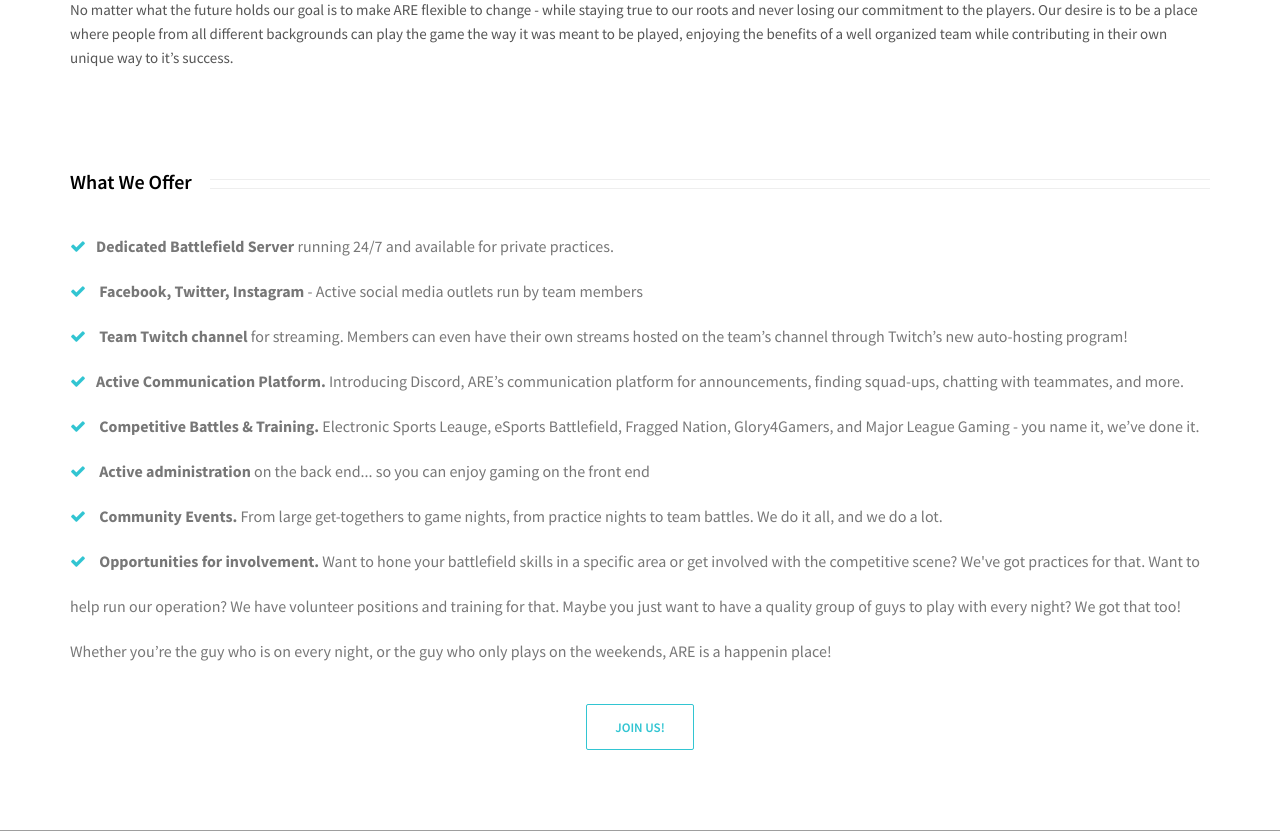
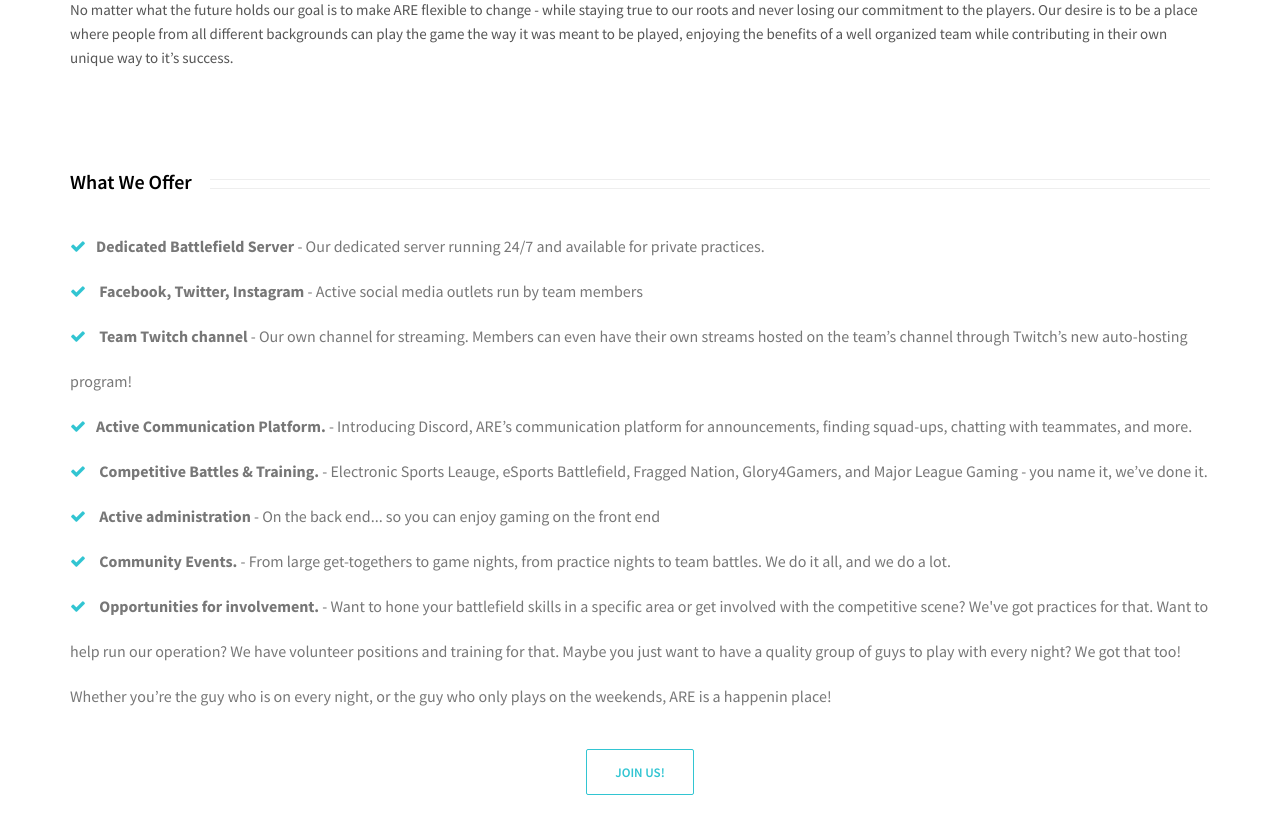
Before and after one commit to WeARE-Development/ARE-Website-V4, a PHP site: page /about.php in a window 1280 px wide. Shown: the part 809-1640 px from the top of the page. Run offline with PHP 8.4, Linux system fonts and the light colour scheme; grey boxes are pictures that could not be loaded.

Commit message:
Update about.php

```diff
--- a/about.php
+++ b/about.php
@@ -60,23 +60,23 @@
                 <div class="col-md-12 margin20">
                     <h3 class="heading">What We Offer</h3>
                     <ul class="list-unstyled highlight-list">
-                        <li><i class="fa fa-check"></i><span class="bold-text">Dedicated Battlefield Server</span> running 24/7 and available for private practices.</li>
+                        <li><i class="fa fa-check"></i><span class="bold-text">Dedicated Battlefield Server</span> - Our dedicated server running 24/7 and available for private practices.</li>
 
                         <li><i class="fa fa-check"></i> <span class="bold-text">Facebook, Twitter, Instagram </span> - Active social media outlets run by team members
 
-                        <li><i class="fa fa-check"></i> <span class="bold-text">Team Twitch channel</span> for streaming. Members can even have their own streams hosted on the team’s channel through Twitch’s new auto-hosting program!</li>
+                        <li><i class="fa fa-check"></i> <span class="bold-text">Team Twitch channel</span> - Our own channel for streaming. Members can even have their own streams hosted on the team’s channel through Twitch’s new auto-hosting program!</li>
 
-                        <li><i class="fa fa-check"></i><span class="bold-text">Active Communication Platform.</span> Introducing Discord, ARE’s communication platform for announcements, finding squad-ups, chatting with teammates, and more.
+                        <li><i class="fa fa-check"></i><span class="bold-text">Active Communication Platform.</span> - Introducing Discord, ARE’s communication platform for announcements, finding squad-ups, chatting with teammates, and more.
                         </li>
 
-                        <li><i class="fa fa-check"></i> <span class="bold-text">Competitive Battles &amp; Training.</span> Electronic Sports Leauge, eSports Battlefield, Fragged Nation, Glory4Gamers, and Major League Gaming - you name it, we’ve done it.</li>
+                        <li><i class="fa fa-check"></i> <span class="bold-text">Competitive Battles &amp; Training.</span> - Electronic Sports Leauge, eSports Battlefield, Fragged Nation, Glory4Gamers, and Major League Gaming - you name it, we’ve done it.</li>
 
-                        <li><i class="fa fa-check"></i> <span class="bold-text">Active administration</span> on the back end... so you can enjoy gaming on the front end</li>
+                        <li><i class="fa fa-check"></i> <span class="bold-text">Active administration</span> - On the back end... so you can enjoy gaming on the front end</li>
 
-                        <li><i class="fa fa-check"></i> <span class="bold-text">Community Events.</span> From large get-togethers to game nights, from practice nights to team battles. We do it all, and we do a lot.
+                        <li><i class="fa fa-check"></i> <span class="bold-text">Community Events.</span> - From large get-togethers to game nights, from practice nights to team battles. We do it all, and we do a lot.
                         </li>
 
-                        <li><i class="fa fa-check"></i> <span class="bold-text">Opportunities for involvement.</span> Want to hone your battlefield skills in a specific area or get involved with the competitive scene? We've got practices for that. Want to help run our operation? We have volunteer positions and training for that. Maybe you just want to have a quality group of guys to play with every night? We got that too! Whether you’re the guy who is on every night, or the guy who only plays on the weekends, ARE is a happenin place!</li>
+                        <li><i class="fa fa-check"></i> <span class="bold-text">Opportunities for involvement.</span> - Want to hone your battlefield skills in a specific area or get involved with the competitive scene? We've got practices for that. Want to help run our operation? We have volunteer positions and training for that. Maybe you just want to have a quality group of guys to play with every night? We got that too! Whether you’re the guy who is on every night, or the guy who only plays on the weekends, ARE is a happenin place!</li>
                     </ul>
                 </div>
             </div><!-- Highlights and who we are -->
```
